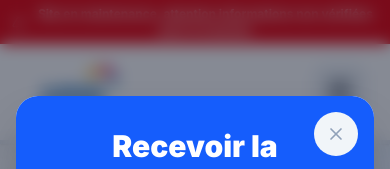
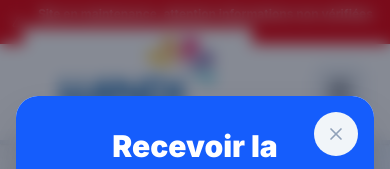
Before and after one commit to ngobet1975/handiboost.fr, a Next.js app: page / in a window 390 px wide. Shown: the top 169 px of the page. Built offline with nearby package versions, Linux system fonts and the light colour scheme; no server answers; the database is empty.

Commit message:
design: grossissement du logo dans le header (scale-[2.5]) et ajout de marge pour eviter le chevauchement

```diff
--- a/src/components/Header.tsx
+++ b/src/components/Header.tsx
@@ -28,9 +28,9 @@ export function Header() {
         Site en maintenance, attention informations non vérifiées pour le moment
       </div>
       <header className="px-6 lg:px-8 py-4 lg:py-6 flex items-center justify-between bg-white border-b-4 border-slate-200 shadow-sm relative">
-      <div className="flex items-center gap-4 lg:gap-5">
+      <div className="flex items-center gap-4 lg:gap-5 mr-16 lg:mr-32">
         <Link href="/" onClick={closeMenu}>
-          <img src="/logo-handiboost.png" alt="Handiboost" className="h-16 lg:h-24 w-auto object-contain" />
+          <img src="/logo-handiboost.png" alt="Handiboost" className="h-16 lg:h-24 w-auto object-contain scale-[2] lg:scale-[2.5] origin-left" />
         </Link>
       </div>
       <nav className="hidden xl:flex items-center gap-10 pr-10 border-r-4 border-slate-200">
```
